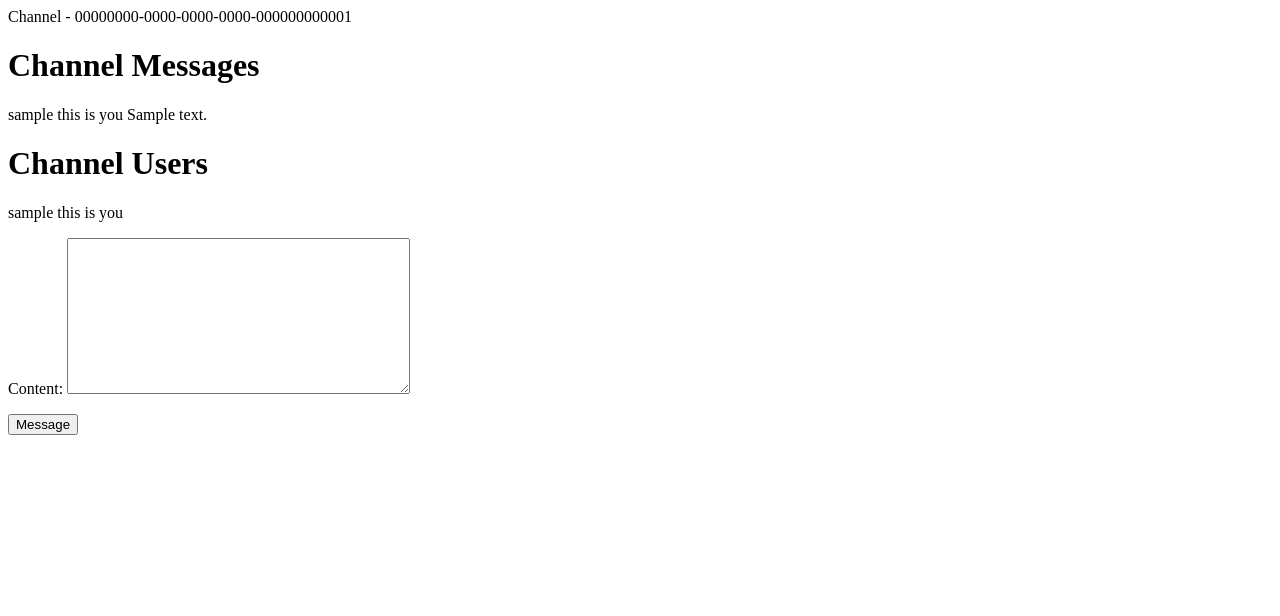
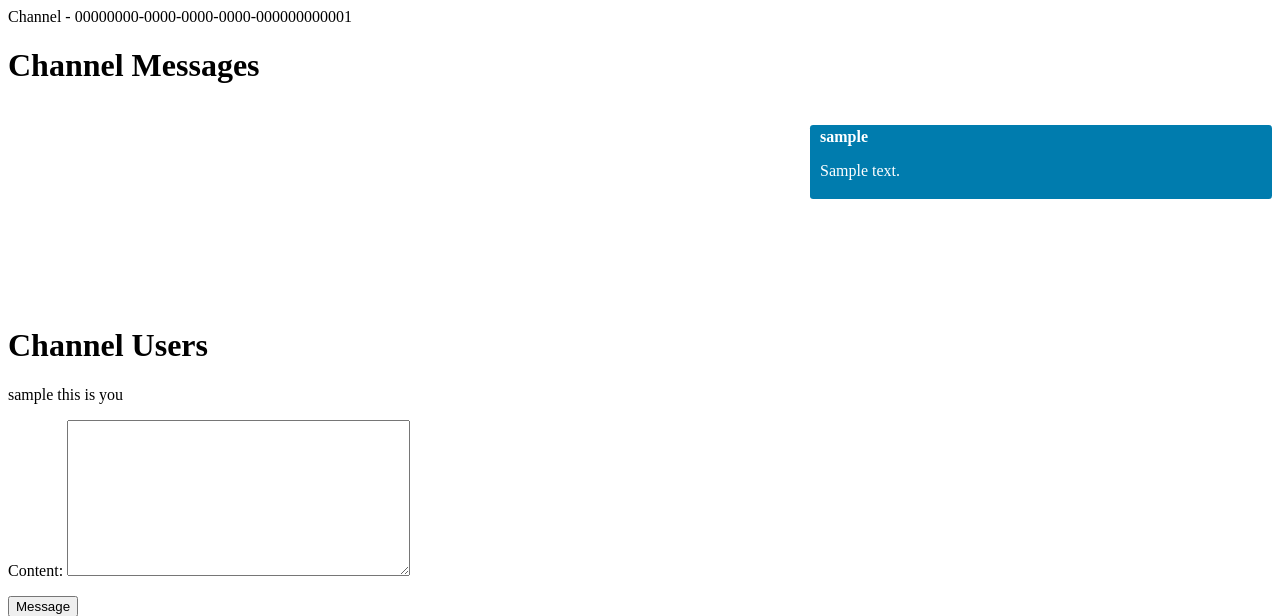
Before and after one commit to codingforentrepreneurs/Direct-Messages-in-Django, a Django app: a page that uses dm/templates/dm/private_message.html in a window 1280 px wide. Shown: the top 616 px of the page. Run offline with Django 3.2, Linux system fonts and the light colour scheme; a user stored in the database is signed in; tables that the repository leaves empty hold one stand-in row (values such as "Sample post").

Commit message:
20 - Simple UI & CSS In Channel

```diff
--- a/dm/templates/dm/private_message.html
+++ b/dm/templates/dm/private_message.html
@@ -2,6 +2,42 @@
 
 
 {% block content %}
+
+<style>
+    #message-container {
+        height: 200px !important;
+        overflow-y: scroll;
+    }
+    .my-3 {
+        margin: 1.2rem auto;
+    }
+    .w-35 {
+        width: 35%;
+    }
+    .mr-0 {
+        margin-right: 0 !important;
+    }
+    .ml-0 {
+        margin-left: 0 !important;
+    }
+    .bg-primary {
+        background-color: #007cae !important;
+    }
+    .bg-secondary {
+        background-color: #ccc !important;
+    }
+    .text-white {
+        color: #fff !important;
+
+    }
+    .rounded {
+        border-radius: .2rem;
+    }
+    .px-1 {
+        padding: 0.2rem 0.6rem 0.2rem 0.6rem;
+    }
+
+</style>
 
 Channel - {{ object.id }}
 
@@ -10,12 +46,12 @@ Channel - {{ object.id }}
 
 <div id='message-container'>
     {% for message in object.channelmessage_set.all %}
-    <div>
+        <div class='my-3 w-35 px-1 rounded {% if request.user == message.user %}mr-0 bg-primary text-white {% else %}bg-secondary ml-0{% endif %}'>
 
-    {{ message.user }} {% if request.user == message.user %}this is you  {% endif %}
+        <b>{{ message.user }}</b>
 
-    {{ message.content }}
-    </div>
+        <p>{{ message.content }}</p>
+        </div>
     {% endfor %}
 </div>
 
@@ -38,6 +74,12 @@ Channel - {{ object.id }}
     // async javascript request
     const msgForm = document.getElementById("message-form")
     const msgContainer = document.getElementById("message-container")
+
+    function scrollBottom (el){
+        el.scrollTop = el.scrollHeight
+    }
+    scrollBottom(msgContainer)
+
     msgForm.addEventListener("submit", (event)=>{
         event.preventDefault()
         const targetData = event.target
@@ -56,8 +98,9 @@ Channel - {{ object.id }}
             if (xhr.status === 201) {
                 const responseData = xhr.response
                 let currentMsgHtml = msgContainer.innerHTML
-                currentMsgHtml += `<div>${responseData.username} ${responseData.content}</div>`
+                currentMsgHtml += `<div class='my-3 w-35 px-1 rounded mr-0 bg-primary text-white'><b>${responseData.username}</b><p>${responseData.content}</p></div>`
                 msgContainer.innerHTML = currentMsgHtml
+                scrollBottom(msgContainer)
                 msgForm.reset()
             } else if (xhr.status === 400) {
                 console.log(xhr.response)
```
